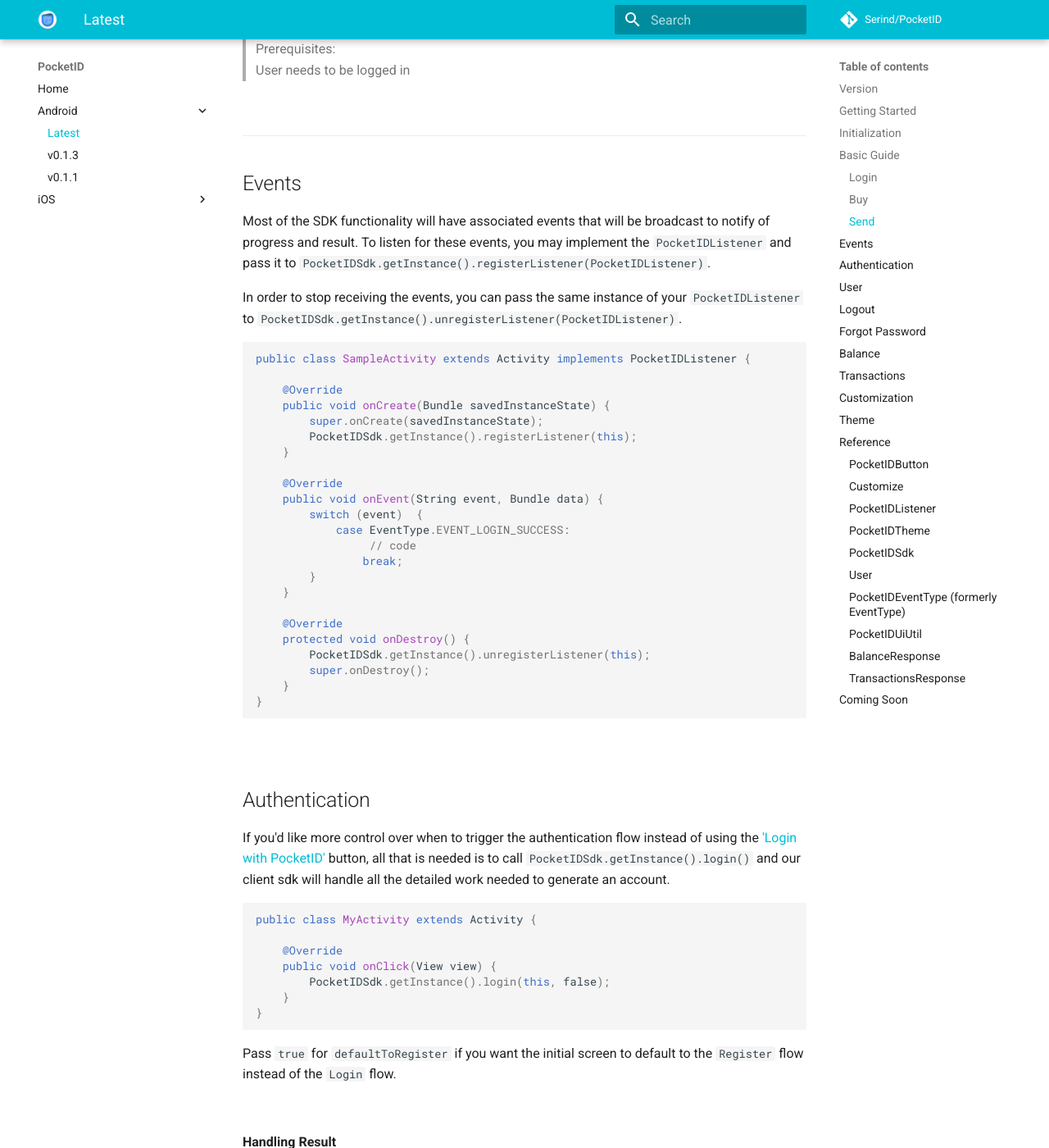
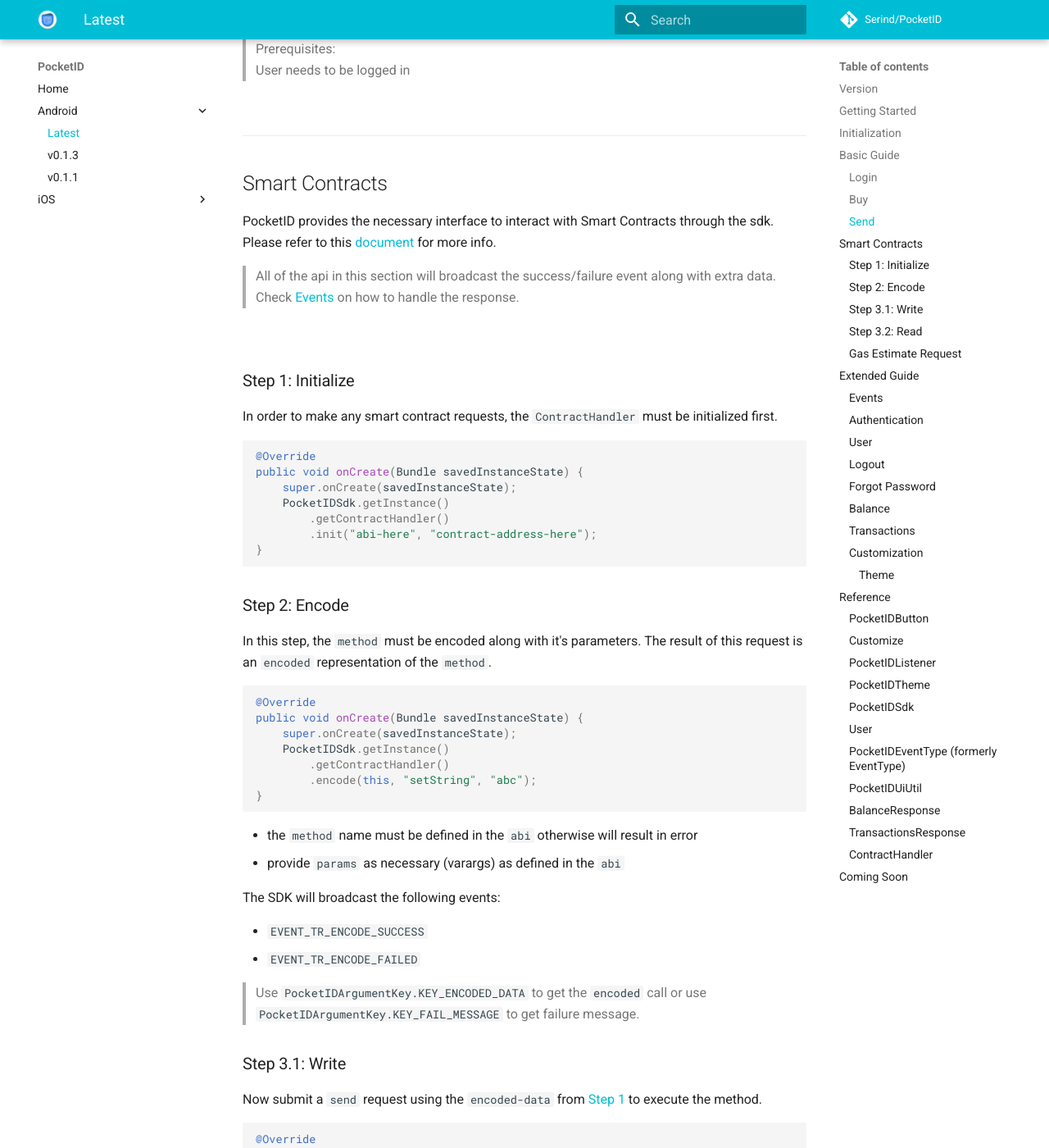
Before and after one commit to Serind/PocketID, an MkDocs documentation site: the page built from docs/android/index.md, in a window 1280 px wide and 1400 px high, scrolled down 3462 px. Shown: the whole window at 82% size. Built offline with MkDocs 1.6.1 and Material for MkDocs 9.7.7, drawn with Linux system fonts in a browser that asks for light colours; comment, search, counter and statistics services are not loaded; old or Windows-style settings are respelled for this version of MkDocs; some of the changed text lies outside the part shown.

Commit message:
updated sections and added smart contracts

````diff
--- a/docs/android/index.md
+++ b/docs/android/index.md
@@ -1,8 +1,8 @@
-## Version
+##Version
 Android -> v1.0
 
 ---
-## Getting Started
+##Getting Started
 
 Start by downloading the client [SDK](https://github.com/Serind/pocketid-doc/releases/tag/v1.0) `.aar` file.
 
@@ -41,7 +41,7 @@ Once you have the client SDK, you’re ready to integrate it with your (d)App.
 > If the above steps don't work for your project, follow the alternate [approach](https://developer.android.com/studio/projects/android-library#AddDependency) on how to import `.aar` files.
 
 ---
-## Initialization
+##Initialization
 
 PocketID requires this mandatory step in order to initialize the sdk before any of its features to be consumed.
 You will find the class `PocketIDSdk` is the main source of your interaction with the sdk.
@@ -65,7 +65,7 @@ public class TestdApp extends Application {
 <br>
 
 ---
-## Basic Guide
+##Basic Guide
 
 PocketID integration makes it very simple for your users to adopt blockchain without having the need or the pressure to fully understand it.
 Your users will appreciate when your onboarding process is similar to what they are already used to, ie username and password.
@@ -73,7 +73,7 @@ In addition, PocketID SDK will allow (d)Apps to make crypto transactions. Logged
 
 <br>
 
-### Login
+###Login
 
 Add the `PocketIDButton` to your activity's layout file.
 ```xml
@@ -102,7 +102,7 @@ protected void onActivityResult(int requestCode, int resultCode, @Nullable Inten
 
 
 
-### Buy
+###Buy
 
 To trigger the `buy` token flow:
 
@@ -128,7 +128,7 @@ protected void onActivityResult(int requestCode, int resultCode, @Nullable Inten
 > Prerequisites:</br>
 > User needs to be logged in
 
-### Send
+###Send
 
 To trigger the `send` token flow:
 
@@ -157,7 +157,154 @@ protected void onActivityResult(int requestCode, int resultCode, @Nullable Inten
 </br>
 
 ---
-##Events
+
+##Smart Contracts
+
+PocketID provides the necessary interface to interact with Smart Contracts through the sdk. Please refer
+to this [document](https://learn.aion.network/docs/what-is-a-smart-contract) for more info.
+
+> All of the api in this section will broadcast the success/failure event along with extra data.
+Check [Events](#events) on how to handle the response.
+
+<br>
+
+###Step 1: Initialize
+
+In order to make any smart contract requests, the `ContractHandler` must be initialized first.
+
+```java
+
+@Override
+public void onCreate(Bundle savedInstanceState) {
+    super.onCreate(savedInstanceState);
+    PocketIDSdk.getInstance()
+        .getContractHandler()
+        .init("abi-here", "contract-address-here");
+}
+
+```
+
+###Step 2: Encode
+
+In this step, the `method` must be encoded along with it's parameters. The result of
+this request is an `encoded` representation of the `method`.
+
+```java
+
+@Override
+public void onCreate(Bundle savedInstanceState) {
+    super.onCreate(savedInstanceState);
+    PocketIDSdk.getInstance()
+        .getContractHandler()
+        .encode(this, "setString", "abc");
+}
+
+```
+
+- the `method` name must be defined in the `abi` otherwise will result in error<br>
+- provide `params` as necessary (varargs) as defined in the `abi`<br>
+
+The SDK will broadcast the following events:
+
+* `EVENT_TR_ENCODE_SUCCESS`
+* `EVENT_TR_ENCODE_FAILED`
+
+> Use `PocketIDArgumentKey.KEY_ENCODED_DATA` to get the `encoded` call or
+use `PocketIDArgumentKey.KEY_FAIL_MESSAGE` to get failure message.<br>
+
+
+###Step 3.1: Write
+
+Now submit a `send` request using the `encoded-data` from [Step 1](#step-2-encode) to execute the method.
+
+```java
+
+@Override
+public void onCreate(Bundle savedInstanceState) {
+    super.onCreate(savedInstanceState);
+    PocketIDSdk.getInstance()
+        .getContractHandler()
+        .send(this, encodedData);
+}
+
+```
+
+The optional parameters of `gasPriceAion` and `gas` can be passed for convenience.
+Otherwise the following are the default values for network resources:
+
+> `gasPriceAion` = `0.00000001` (10 Amp) <br>
+> `gas` = 50000 <br>
+
+The SDK will broadcast the following events:
+
+* `EVENT_TR_SEND_SUCCESS`
+* `EVENT_TR_SEND_FAILED`
+
+> Use `PocketIDArgumentKey.KEY_TRANSACTION_HASH` to get the `transaction-hash` or
+use `PocketIDArgumentKey.KEY_FAIL_MESSAGE` to get failure message.<br>
+
+
+###Step 3.2: Read
+
+This request is used to read a smart contract and return the result.
+Before using the request, get the `encodedData` from [Step 1](#step-2-encode)
+
+```java
+
+@Override
+public void onCreate(Bundle savedInstanceState) {
+    super.onCreate(savedInstanceState);
+    PocketIDSdk.getInstance()
+        .getContractHandler()
+        .call(this, encodedData);
+}
+
+```
+
+> This request will not use network resources<br>
+
+The SDK will broadcast the following events:
+
+* `EVENT_TR_CALL_SUCCESS`
+* `EVENT_TR_CALL_FAILED`
+
+> Use `PocketIDArgumentKey.KEY_DATA_STRING` to get the result string or
+use `PocketIDArgumentKey.KEY_FAIL_MESSAGE` to get failure message.<br>
+
+###Gas Estimate Request
+
+This is a convenience request to get an estimate of the `gasAmount` that can be used as the optional
+parameter of the [send](#step-31-write) request.
+
+```java
+
+@Override
+public void onCreate(Bundle savedInstanceState) {
+    super.onCreate(savedInstanceState);
+    PocketIDSdk.getInstance()
+        .getContractHandler()
+        .gasEstimate(this, encodedData);
+}
+
+```
+
+The SDK will broadcast the following events:
+
+* `EVENT_TR_GAS_ESTIMATE_SUCCESS`
+* `EVENT_TR_GAS_ESTIMATE_FAILED`
+
+> Use `PocketIDArgumentKey.KEY_GAS_ESTIMATE` to get the estimate (int) or
+use `PocketIDArgumentKey.KEY_FAIL_MESSAGE` to get failure message.<br>
+
+<br>
+
+---
+
+##Extended Guide
+
+<br>
+
+###Events
 
 Most of the SDK functionality will have associated events that will be broadcast to notify of progress and result.
 To listen for these events, you may implement the `PocketIDListener` and pass it to `PocketIDSdk.getInstance().registerListener(PocketIDListener)`.
@@ -192,7 +339,7 @@ public class SampleActivity extends Activity implements PocketIDListener {
 
 <br>
 
-## Authentication
+###Authentication
 
 If you'd like more control over when to trigger the authentication flow instead of using the ['Login with PocketID'](#login) button,
 all that is needed is to call `PocketIDSdk.getInstance().login()` and our client sdk will handle all the detailed work needed to generate an account.
@@ -259,7 +406,7 @@ Regardless of which approach taken there's 2 ways to handle the results of the `
 
     > Please see how to implement global [Event listener](#events)
 
-##User
+###User
 
 After the user has logged in, you can get the account detail by calling `PocketIDSdk.getInstance().getUser()` which will return a `User` object.
 
@@ -279,7 +426,7 @@ public class MyActivity extends Activity {
 <br>
 
 
-##Logout
+###Logout
 
 The logged-in user will have a stored session in the client sdk.
 In order to log the user out, just call `PocketIDSdk.getInstance().logout()`.
@@ -293,7 +440,7 @@ The SDK will broadcast the following events:
 
 <br>
 
-##Forgot Password
+###Forgot Password
 
 PocketID client sdk’s onboarding process comes built-in with forgot and reset password feature.
 This process have been simplified and is very seamless as the user will not have to go outside of the app at all to reset their password.
@@ -308,7 +455,7 @@ After login, the SDK will broadcast the following events:
 
 <br>
 
-##Balance
+###Balance
 
 PocketID SDK provides access to a logged-in user's account balance.
 
@@ -346,7 +493,7 @@ Fetch Balance will broadcast the following events:
 
 <br>
 
-##Transactions
+###Transactions
 
 PocketID SDK provides access to a logged-in user's transactions.
 
@@ -384,7 +531,8 @@ Fetch Transactions will broadcast the following events:
 
 <br>
 
-##Customization
+---
+###Customization
 
 We understand every application is unique with it’s own design and functional needs. PocketID sdk provides the necessary tools for customization for the respective platforms.
 On Android, `Customize` is the main source of sdk customization. You can get a reference to it by calling `PocketIDSdk.getInstance().customize()`.
@@ -405,7 +553,7 @@ public class TestdApp extends Application {
 
 <br>
 
-##Theme
+####Theme
 
 As part of the customization, the SDK comes built-in with 2 standard themes.
 With clean and modern design, along with a `LIGHT` and `DARK` theme, the SDK will blend in with your (d)App perfectly.
@@ -424,6 +572,8 @@ public class TestdApp extends Application {
 
 > The `DARK` theme is only supported for `authentication` flows at the moment.
 
+<br>
+
 ---
 ##Reference
 
@@ -436,7 +586,7 @@ public class TestdApp extends Application {
 
 <br>
 
-#### Customize
+####Customize
 
 Customize the SDK features
 
@@ -458,7 +608,7 @@ Listens for global events
 
 <br>
 
-#### PocketIDTheme
+####PocketIDTheme
 
 Contains the supported Theme Constants
 
@@ -467,7 +617,7 @@ Contains the supported Theme Constants
 
 <br>
 
-#### PocketIDSdk
+####PocketIDSdk
 
 Main interactions with the sdk is through this class. Used as Singleton.
 
@@ -503,10 +653,12 @@ Main interactions with the sdk is through this class. Used as Singleton.
     * Load the transactions response
 * `getTransactions()`**\*\*New**
     * returns `TransactionsResponse`
+* `getContractHandler()`**\*\*New**
+    * returns `ContractHandler`
 
 <br>
 
-#### User
+####User
 
 Class represents the user's data.
 
@@ -525,7 +677,7 @@ Class represents the user's data.
 
 <br>
 
-#### PocketIDEventType (formerly EventType)
+####PocketIDEventType (formerly EventType)
 
 Contains all the type that are sent to `PocketIDListener`
 
@@ -542,10 +694,18 @@ Contains all the type that are sent to `PocketIDListener`
 * `EVENT_BUY_CANCELLED`**\*\*New**
 * `EVENT_GET_TRANSACTIONS_SUCCESS`**\*\*New**
 * `EVENT_GET_TRANSACTIONS_FAILED`**\*\*New**
+* `EVENT_TR_ENCODE_SUCCESS`**\*\*New**
+* `EVENT_TR_ENCODE_FAILED`**\*\*New**
+* `EVENT_TR_CALL_SUCCESS`**\*\*New**
+* `EVENT_TR_CALL_FAILED`**\*\*New**
+* `EVENT_TR_GAS_ESTIMATE_SUCCESS`**\*\*New**
+* `EVENT_TR_GAS_ESTIMATE_FAILED`**\*\*New**
+* `EVENT_TR_SEND_SUCCESS`**\*\*New**
+* `EVENT_TR_SEND_FAILED`**\*\*New**
 
 <br>
 
-#### PocketIDUiUtil
+####PocketIDUiUtil
 
 SDK UI Utility class **\*\*New**
 
@@ -556,7 +716,7 @@ SDK UI Utility class **\*\*New**
 
 <br>
 
-#### BalanceResponse
+####BalanceResponse
 
 Class represents user's balance data **\*\*New**
 
@@ -569,7 +729,7 @@ Class represents user's balance data **\*\*New**
 
 <br>
 
-#### TransactionsResponse
+####TransactionsResponse
 
 Class represents user's transaction data **\*\*New**
 
@@ -578,7 +738,30 @@ Class represents user's transaction data **\*\*New**
 
 <br>
 
+####ContractHandler
+
+Smart Contract interactions through this class **\*\*New**
+
+* `isInitialized()`
+    * True or False
+* `init(abi, contractAddress)`
+    * True or False
+* `encode(context, method, params...)`
+    * Encodes a method
+* `call(context, encodedData)`
+    * Makes a read request
+* `send(context, encodedData)`
+    * Makes a write request
+* `send(context, encodedData, gasPriceAion, gasAmount)`
+    * Makes a write request
+* `gasEstimate(context, encodedData)`
+    * Request to get an estimate of `gasAmount`
+
+<br>
+
 ---
 ##Coming Soon
 - The sdk will be hosted in Maven Repository<br/>
 - `DARK` theme support for `buy` and `send` flows
+
+<br>
````
